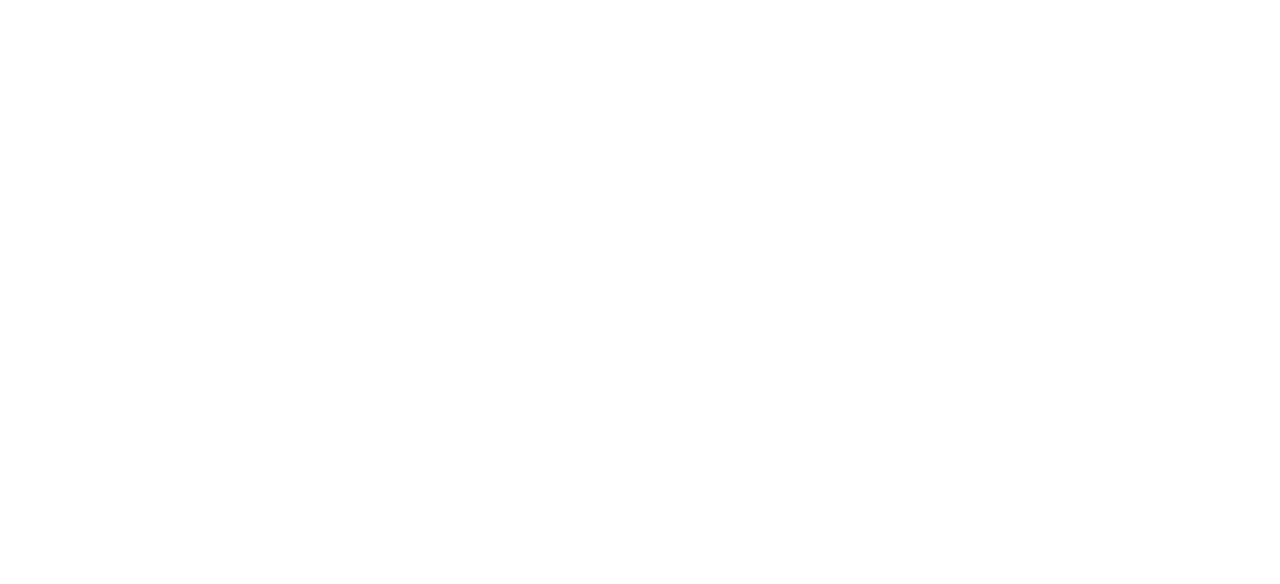
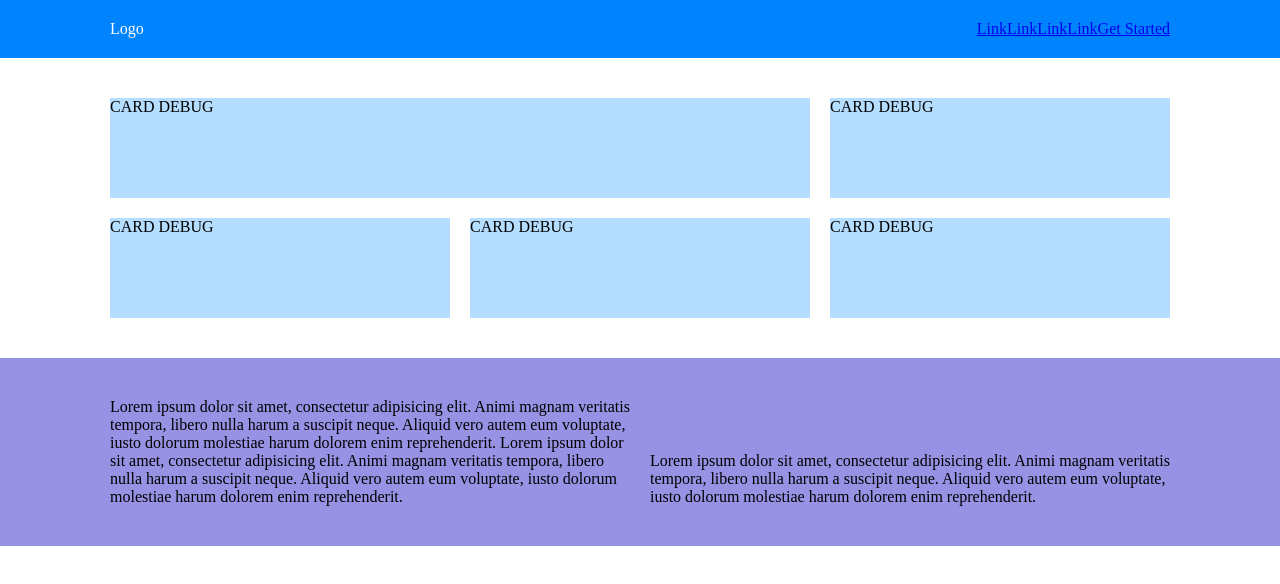
Before and after one commit to smboolean76/htmlcss-responsive-layout, a plain HTML site: page index.html in a window 1280 px wide. Drawn offline with Linux system fonts and the light colour scheme.

Commit message:
Aggiunta struttura

```diff
--- a/css/common.css
+++ b/css/common.css
@@ -1,6 +1,10 @@
 /*---------------------
     COMMON
 ---------------------*/
+section {
+    padding: 1.875rem 0;
+}
+
 .container {
     max-width: 68.75rem;
     padding-left: 1.25rem;
@@ -8,6 +12,31 @@
     margin: auto;
 }
 
+.list-inline {
+    display: flex;
+    list-style: none;
+}
+
+/*---------------------
+    FLEX
+---------------------*/
+.flex {
+    display: flex;
+}
+.justify-space-between {
+    justify-content: space-between;
+}
+.align-items-end {
+    align-items: flex-end;
+}
+
 .row {
     display: flex;
+    flex-wrap: wrap;
+    margin-left: -0.625rem;
+    margin-right: -0.625rem;
 }
+.col {
+    padding-left: .625rem;
+    padding-right: .625rem;
+}
--- /dev/null
+++ b/css/header.css
@@ -0,0 +1,22 @@
+/*---------------------
+    HEADER
+---------------------*/
+header {
+    background-color: var(--first-color);
+    padding: 1.25rem 0;
+    color: #fff;
+}
+
+.main-nav {
+    display: none;
+}
+
+/* Desktop */
+@media screen and ( min-width: 992px ) {
+    .hamburger {
+        display: none;
+    }
+    .main-nav {
+        display: block;
+    }
+}
--- /dev/null
+++ b/css/main.css
@@ -0,0 +1,40 @@
+/*---------------------
+    SECTION HIGHLIGHTS
+---------------------*/
+
+.card-debug {
+    background-color: var(--first-color-light);
+    height: 100px;
+}
+
+.highlights .col {
+    width: 100%;
+    margin: .625rem 0;
+}
+
+/* Tablet */
+@media screen and (min-width: 768px){
+    .highlights .col {
+        width: calc(100% / 3);
+    }
+    .highlights .col:first-child {
+        width: calc( (100% / 3) * 2);
+    }
+}
+
+/*---------------------
+    SECTION STRATEGIC
+---------------------*/
+.strategic {
+    background-color: var(--secondary-color);
+}
+.strategic .col {
+    width: 100%;
+    margin: .625rem 0;
+}
+/* Tablet */
+@media screen and (min-width: 768px){
+    .strategic .col {
+        width: 50%;
+    }
+}
--- a/css/style.css
+++ b/css/style.css
@@ -1 +1,5 @@
 @import url('reset.css');
+@import url('variables.css');
+@import url('common.css');
+@import url('header.css');
+@import url('main.css');
--- /dev/null
+++ b/css/variables.css
@@ -0,0 +1,8 @@
+/*---------------------
+    VARIABLES
+---------------------*/
+:root {
+    --first-color: #0084fd;
+    --first-color-light: #b5ddff;
+    --secondary-color: #9792e4;
+}
--- a/index.html
+++ b/index.html
@@ -8,8 +8,63 @@
         <link rel="stylesheet" href="css/style.css">
     </head>
     <body>
-        <header></header>
-        <main></main>
+        <header>
+            <div class="container">
+                <div class="flex justify-space-between">
+                    <div class="logo">Logo</div>
+                    <button class="hamburger">Menu</button>
+                    <nav class="main-nav">
+                        <ul class="list-inline">
+                            <li><a href="#">Link</a></li>
+                            <li><a href="#">Link</a></li>
+                            <li><a href="#">Link</a></li>
+                            <li><a href="#">Link</a></li>
+                            <li><a href="#">Get Started</a></li>
+                        </ul>
+                    </nav>
+                </div>
+            </div>
+        </header>
+        <main>
+            <!-- section highlights -->
+            <section class="highlights">
+                <div class="container">
+                    <div class="row">
+                        <div class="col">
+                            <div class="card-debug">CARD DEBUG</div>
+                        </div>
+                        <div class="col">
+                            <div class="card-debug">CARD DEBUG</div>
+                        </div>
+                        <div class="col">
+                            <div class="card-debug">CARD DEBUG</div>
+                        </div>
+                        <div class="col">
+                            <div class="card-debug">CARD DEBUG</div>
+                        </div>
+                        <div class="col">
+                            <div class="card-debug">CARD DEBUG</div>
+                        </div>
+                    </div>
+                </div>
+            </section>
+            <!-- /section highlights -->
+            <!-- section strategic -->
+            <section class="strategic">
+                <div class="container">
+                    <div class="row align-items-end">
+                        <div class="col">
+                            Lorem ipsum dolor sit amet, consectetur adipisicing elit. Animi magnam veritatis tempora, libero nulla harum a suscipit neque. Aliquid vero autem eum voluptate, iusto dolorum molestiae harum dolorem enim reprehenderit.
+                            Lorem ipsum dolor sit amet, consectetur adipisicing elit. Animi magnam veritatis tempora, libero nulla harum a suscipit neque. Aliquid vero autem eum voluptate, iusto dolorum molestiae harum dolorem enim reprehenderit.
+                        </div>
+                        <div class="col">
+                            Lorem ipsum dolor sit amet, consectetur adipisicing elit. Animi magnam veritatis tempora, libero nulla harum a suscipit neque. Aliquid vero autem eum voluptate, iusto dolorum molestiae harum dolorem enim reprehenderit.
+                        </div>
+                    </div>
+                </div>
+            </section>
+             <!-- /section strategic -->
+        </main>
         <footer></footer>
     </body>
 </html>
```
